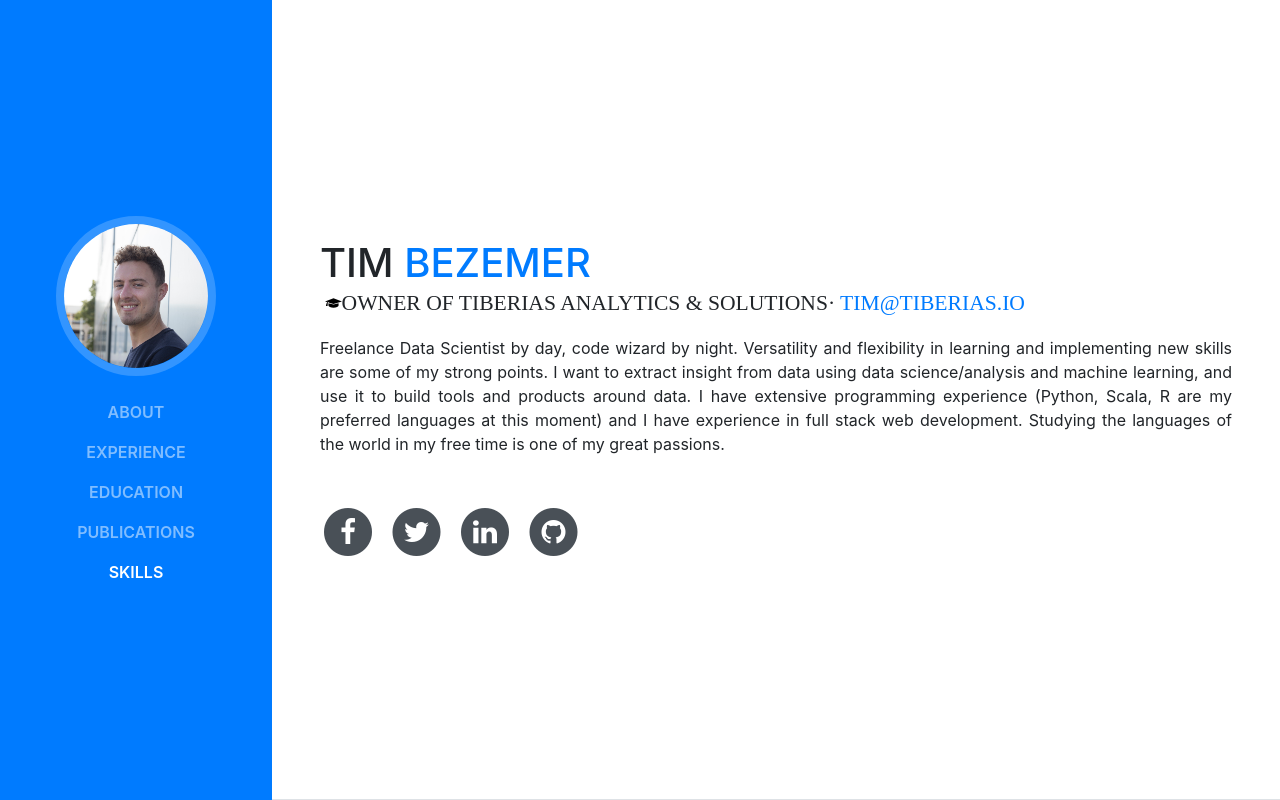
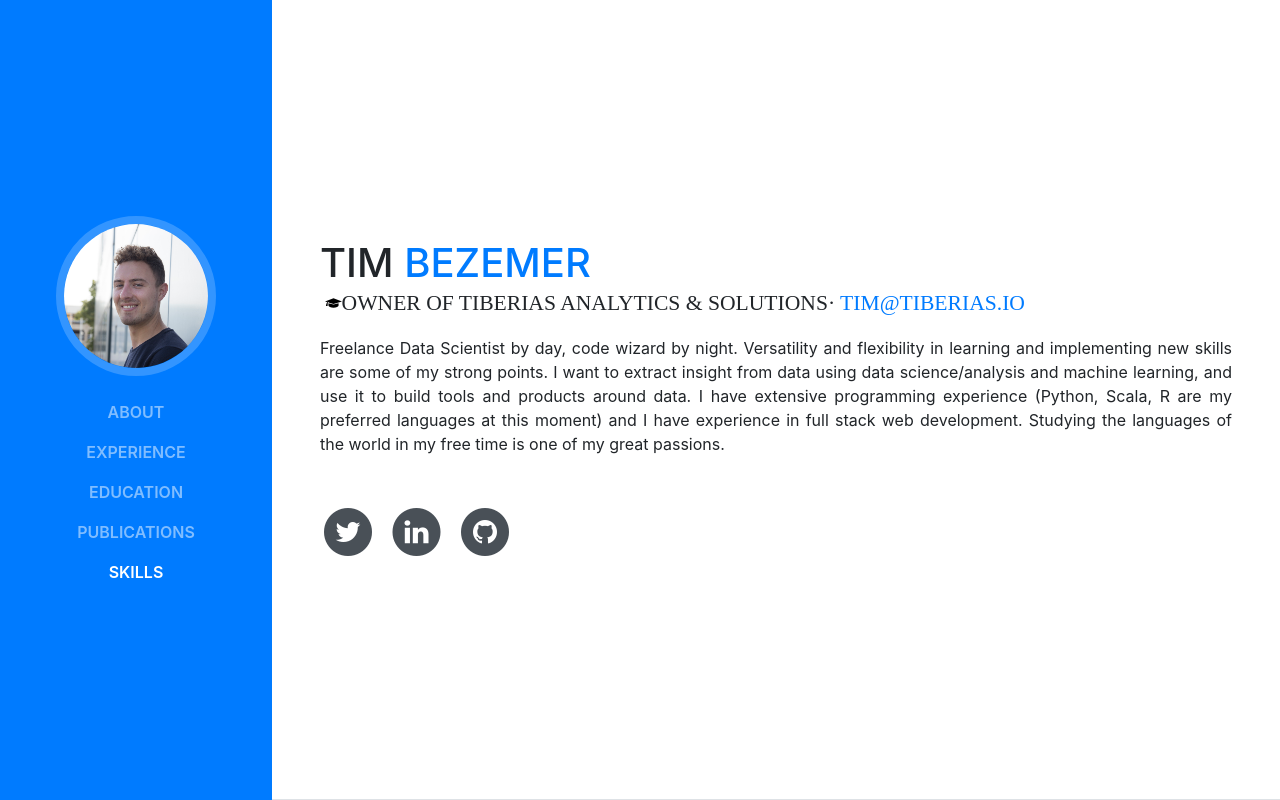
Before and after one commit to tbezemer/tbezemer.github.io, a website with bundled scripts: page index.html in a window 1280 px wide. Shown: the top 800 px of the page. Built offline with nearby package versions, Linux system fonts and the light colour scheme; a web font is replaced by a local one.

Commit message:
Removed social link

```diff
--- a/index.html
+++ b/index.html
@@ -74,14 +74,6 @@
           </div>
           <div class="description_div"><p class="mb-5">Freelance Data Scientist by day, code wizard by night. Versatility and flexibility in learning and implementing new skills are some of my strong points. I want to extract insight from data using data science/analysis and machine learning, and use it to build tools and products around data. I have extensive programming experience (Python, Scala, R are my preferred languages at this moment) and I have experience in full stack web development. Studying the languages of the world in my free time is one of my great passions.</p></div>
           <ul class="list-inline list-social-icons mb-0">
-            <li class="list-inline-item">
-              <a href="https://www.facebook.com/bezemer.tim">
-                <span class="fa-stack fa-lg">
-                  <i class="fa fa-circle fa-stack-2x"></i>
-                  <i class="fa fa-facebook fa-stack-1x fa-inverse"></i>
-                </span>
-              </a>
-            </li>
             <li class="list-inline-item">
               <a href="https://twitter.com/TimBezemer">
                 <span class="fa-stack fa-lg">
```
